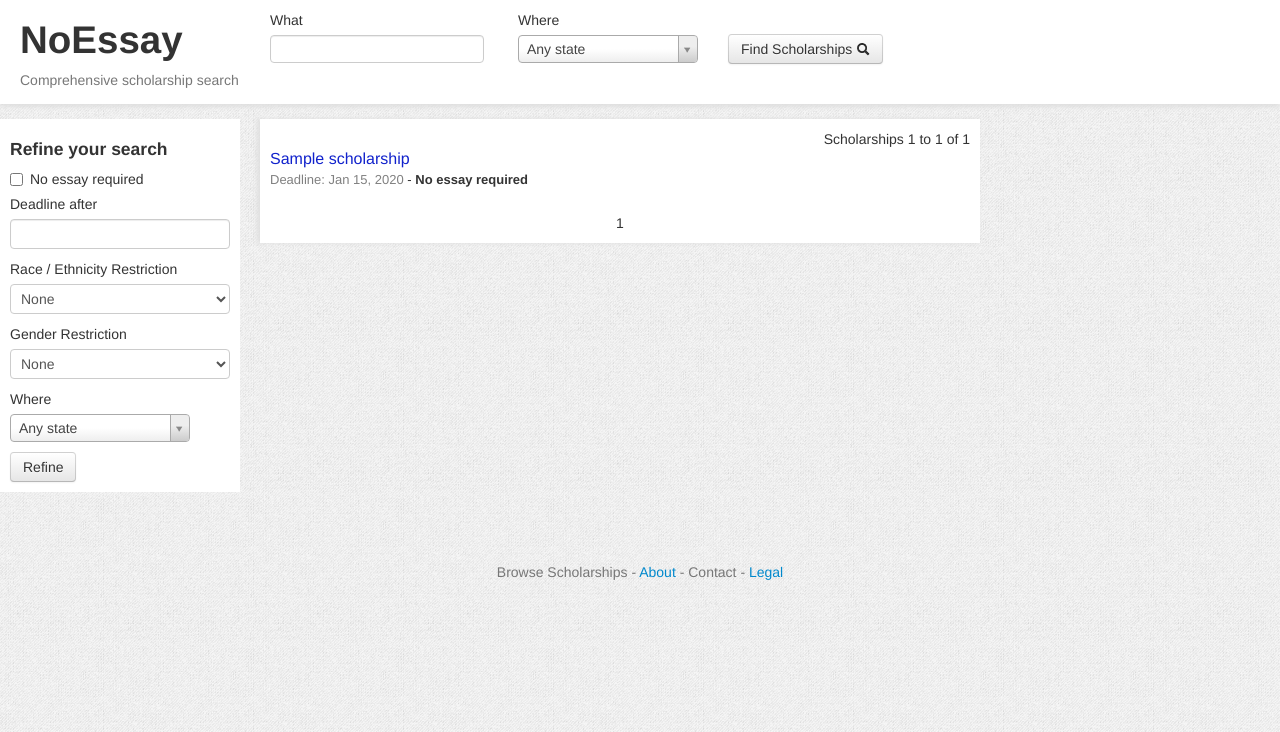
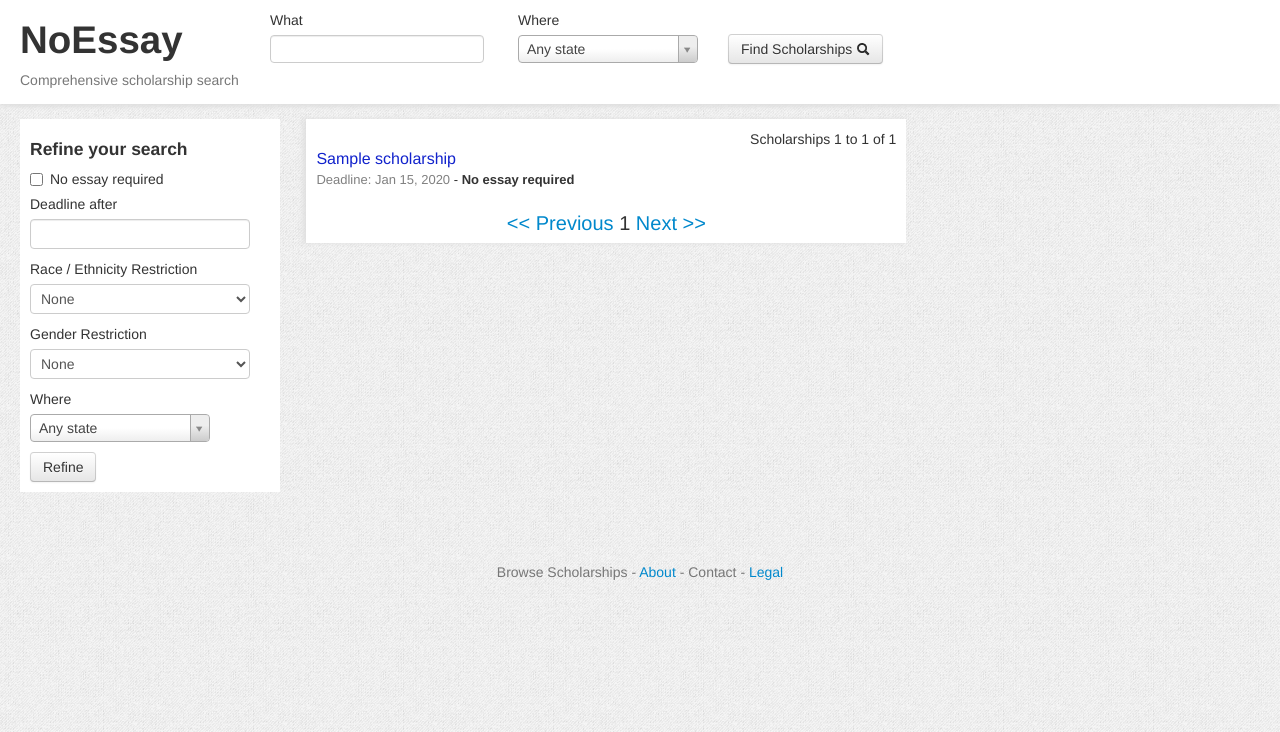
Before and after one commit to NickCarneiro/noessay, a Django app: template templates/serp.html in a window 1280 px wide. Shown: the top 732 px of the page. Run offline with Django 3.2, Linux system fonts and the light colour scheme; tables that the repository leaves empty hold one stand-in row (Sample ...); the template is opened without the code that fills it: values named after a table or form of the project are taken from there, most other values are stand-ins (such as "Sample title", 1, 10 or a date in 2020).

Commit message:
fix next and previous pagination arrows, improve responsiveness

```diff
--- a/search/static/css/global.css
+++ b/search/static/css/global.css
@@ -61,11 +61,14 @@ input.what-input {
 #serp-container {
   background: #fff;
   box-shadow: -3px 0px 5px #dfdfdf;
-  padding: 10px; }
+  padding: 10px;
+  max-width: 600px;
+  min-width: 320px; }
 
 #left-col-container {
   background: #ffffff;
-  padding: 10px; }
+  padding: 10px;
+  max-width: 260px; }
 
 .result-link {
   color: #12c;
@@ -98,7 +101,8 @@ em {
   font-weight: bold; }
 
 #pagination {
-  text-align: center; }
+  text-align: center;
+  font-size: 20px; }
 
 #location-combobox-refine-container {
   margin-bottom: 10px; }
--- a/search/static/css/serp.scss
+++ b/search/static/css/serp.scss
@@ -2,11 +2,14 @@
     background: #fff;
     box-shadow: -3px 0px 5px #dfdfdf;
     padding: 10px;
+    max-width: 600px;
+    min-width: 320px;
 }
 
 #left-col-container {
     background: #ffffff;
     padding: 10px;
+    max-width: 260px;
 }
 .result-link {
     color: #12c;
@@ -49,6 +52,7 @@ em {
 
 #pagination {
     text-align: center;
+    font-size: 20px;
 }
 
 #location-combobox-refine-container {
--- a/search/views/serp.py
+++ b/search/views/serp.py
@@ -131,5 +131,5 @@ def build_pagination_objects(result_count, start, search_req):
                          'page_number': current_page_number - i,
                          'start': page_start,
                          'href': href
-        })
+                        })
     return links
--- a/templates/index.html
+++ b/templates/index.html
@@ -10,8 +10,8 @@
     <link rel="stylesheet" href="/static/css/select2.css" />
 </head>
 <body>
-<div id="home-container" class="container">
-    <div class="row">
+<div id="home-container" class="container-fluid">
+    <div class="row-fluid">
         <div class="span8 offset2 center-text">
             <div id="logo-container" class="inline-block">
                 <h1 class="site-title">NoEssay</h1>
--- a/templates/serp.html
+++ b/templates/serp.html
@@ -8,7 +8,8 @@
     {% else %}
         <script src="/static/js/serp.min.js"></script>
     {% endif %}
-<div class="row">
+<div class="container-fluid">
+<div class="row-fluid">
     <div id="left-col-container" class="span3">
         <h4>Refine your search</h4>
             <div>
```
Also changed, not shown: other parts of templates/serp.html (+4 -4 lines).
